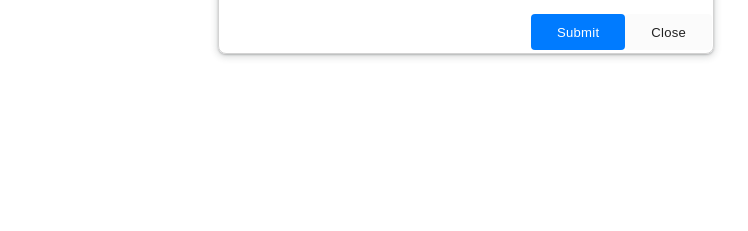
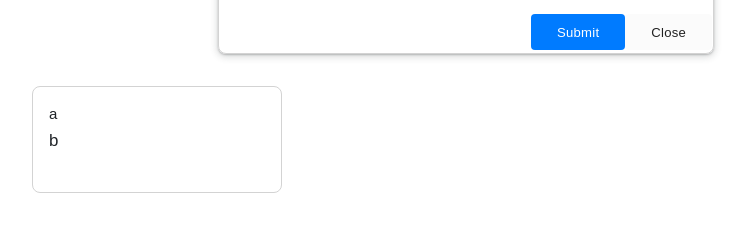
Before and after one commit to rajrachchh14/react-notes-app, a React (Create React App) app: page / in a window 1280 px wide. Shown: the part 199-430 px from the top of the page, without its empty margins (174-922 px from the left). Built offline with nearby package versions, Linux system fonts and the light colour scheme.

Commit message:
Structure

```diff
--- a/src/BodyPart.js
+++ b/src/BodyPart.js
@@ -27,7 +27,18 @@ export default function BodyPart() {
             </div>
           </form>
         </div>
-        <div id="notes"></div>
+        <div id="notes">
+          <div class="note">
+            <div class="note-title">a</div>
+            <div class="note-text">b</div>
+            <div class="toolbar-container">
+              <div class="toolbar">
+                <img class="toolbar-color" src="https://icon.now.sh/palette" />
+                <img class="toolbar-delete" src="https://icon.now.sh/delete" />
+              </div>
+            </div>
+          </div>
+        </div>
       </main>
     </>
   );
--- a/src/style.css
+++ b/src/style.css
@@ -91,7 +91,7 @@ header {
 #notes {
   display: flex;
   flex-wrap: wrap;
-  justify-content: center;
+  justify-content: left;
 }
 
 #note-text {
```
